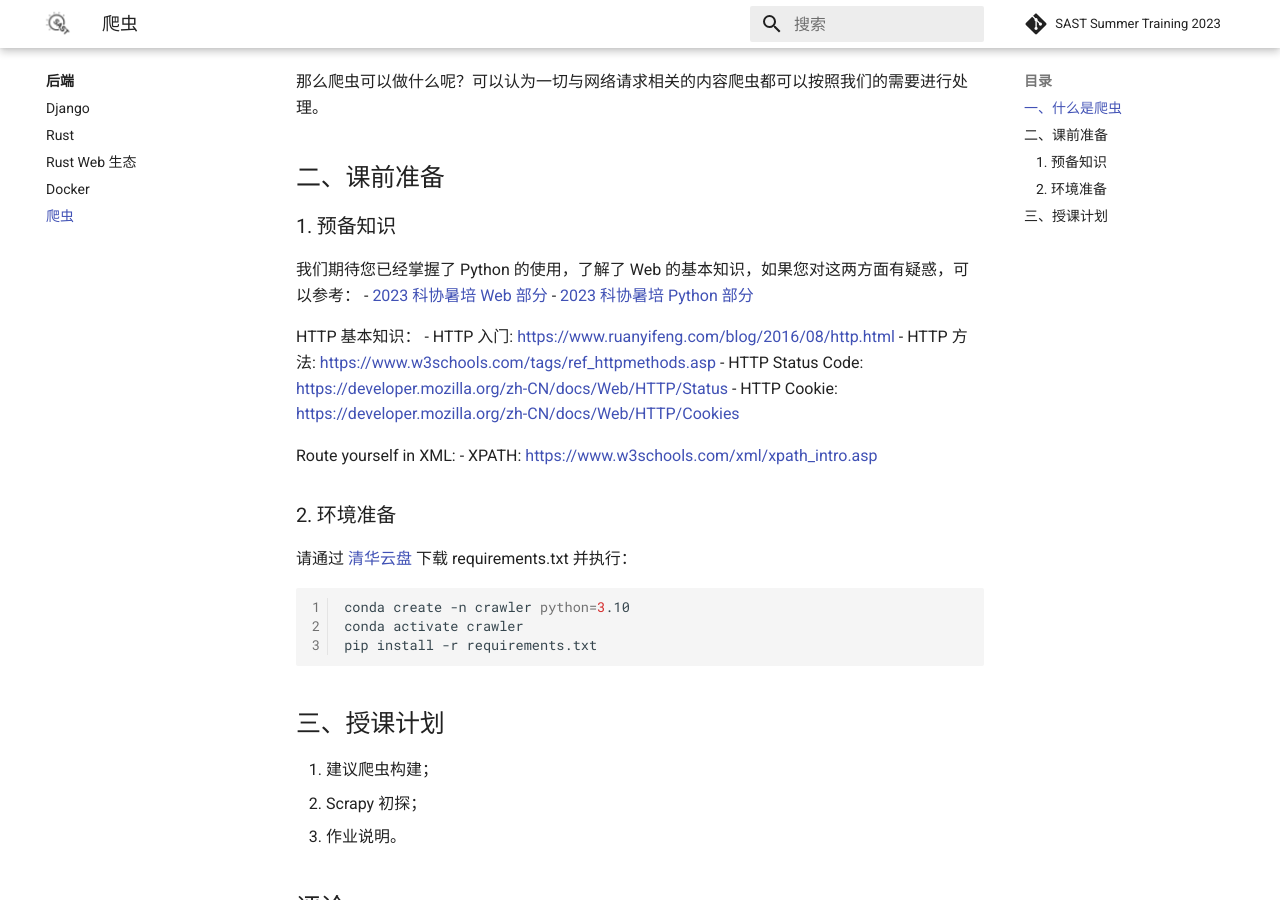
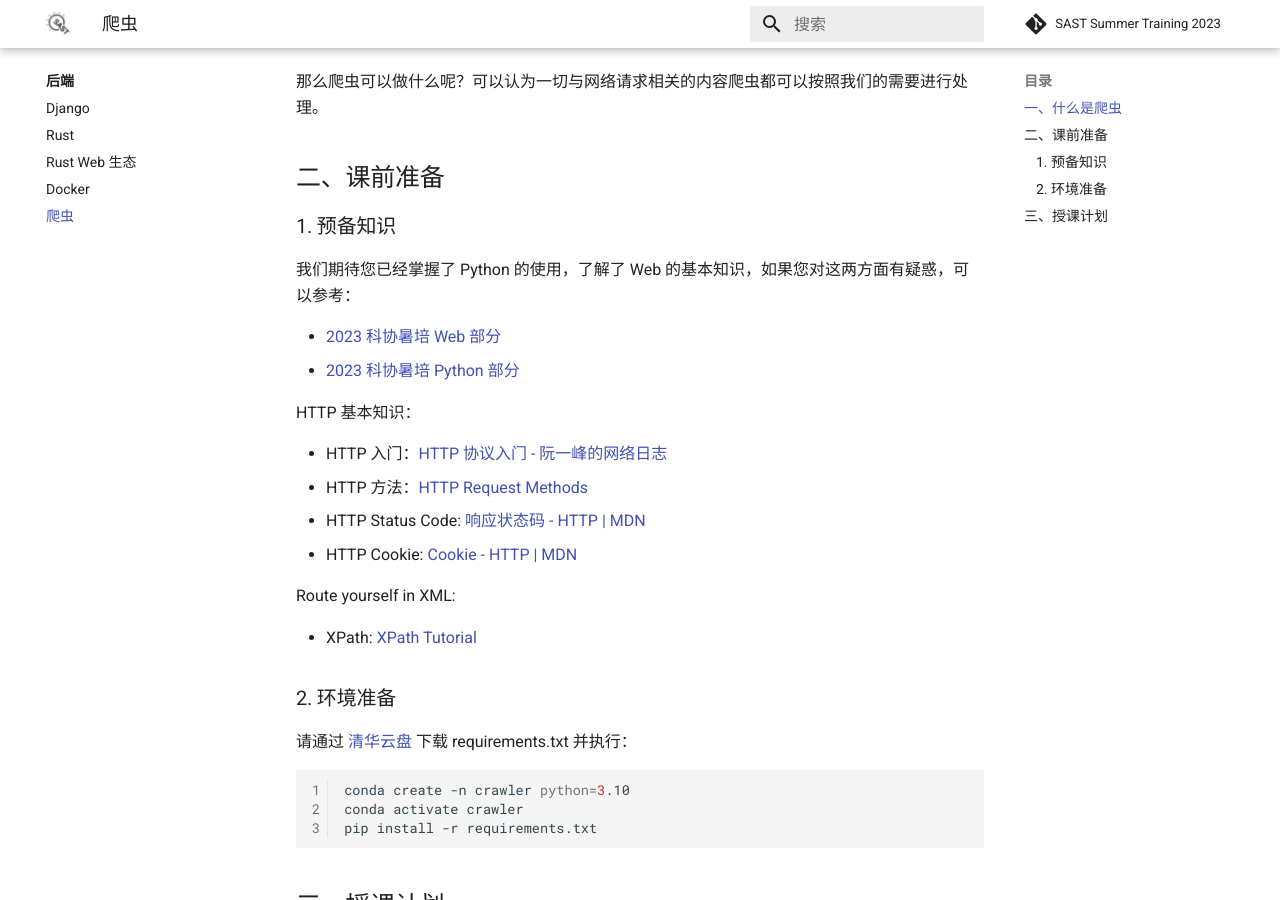
Before and after one commit to sast-summer-training-2023/sast-summer-training-2023.github.io, an MkDocs documentation site: the page built from docs/backend/crawler.md, in a window 1280 px wide and 900 px high, scrolled down 579 px. Built offline with MkDocs 1.6.1 and Material for MkDocs 9.7.7, drawn with Linux system fonts in a browser that asks for light colours; emoji names are drawn with the system emoji font; comment, search, counter and statistics services are not loaded.

Commit message:
fix(crawler): autocorrect

```diff
--- a/docs/backend/crawler.md
+++ b/docs/backend/crawler.md
@@ -21,17 +21,20 @@
 ### 1. 预备知识
 
 我们期待您已经掌握了 Python 的使用，了解了 Web 的基本知识，如果您对这两方面有疑惑，可以参考：
+
 - [2023 科协暑培 Web 部分](https://summer23.net9.org/basic/web/)
 - [2023 科协暑培 Python 部分](https://summer23.net9.org/basic/python/)
 
 HTTP 基本知识：
-- HTTP 入门: [https://www.ruanyifeng.com/blog/2016/08/http.html](https://www.ruanyifeng.com/blog/2016/08/http.html)
-- HTTP 方法: [https://www.w3schools.com/tags/ref_httpmethods.asp](https://www.w3schools.com/tags/ref_httpmethods.asp)
-- HTTP Status Code: [https://developer.mozilla.org/zh-CN/docs/Web/HTTP/Status](https://developer.mozilla.org/zh-CN/docs/Web/HTTP/Status)
-- HTTP Cookie: [https://developer.mozilla.org/zh-CN/docs/Web/HTTP/Cookies](https://developer.mozilla.org/zh-CN/docs/Web/HTTP/Cookies)
+
+- HTTP 入门：[HTTP 协议入门 - 阮一峰的网络日志](https://www.ruanyifeng.com/blog/2016/08/http.html)
+- HTTP 方法：[HTTP Request Methods](https://www.w3schools.com/tags/ref_httpmethods.asp)
+- HTTP Status Code: [响应状态码 - HTTP | MDN](https://developer.mozilla.org/zh-CN/docs/Web/HTTP/Status)
+- HTTP Cookie: [Cookie - HTTP | MDN](https://developer.mozilla.org/zh-CN/docs/Web/HTTP/Cookies)
 
 Route yourself in XML:
-- XPATH: [https://www.w3schools.com/xml/xpath_intro.asp](https://www.w3schools.com/xml/xpath_intro.asp)
+
+- XPath: [XPath Tutorial](https://www.w3schools.com/xml/xpath_intro.asp)
 
 ### 2. 环境准备
 
```
